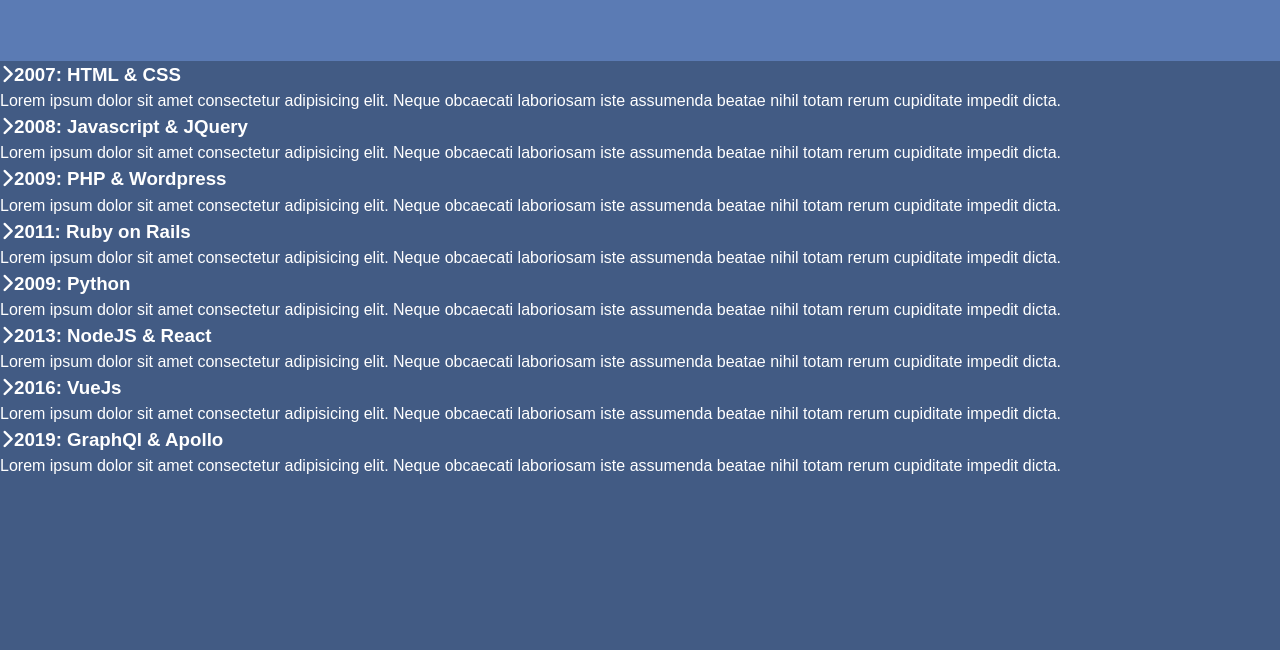
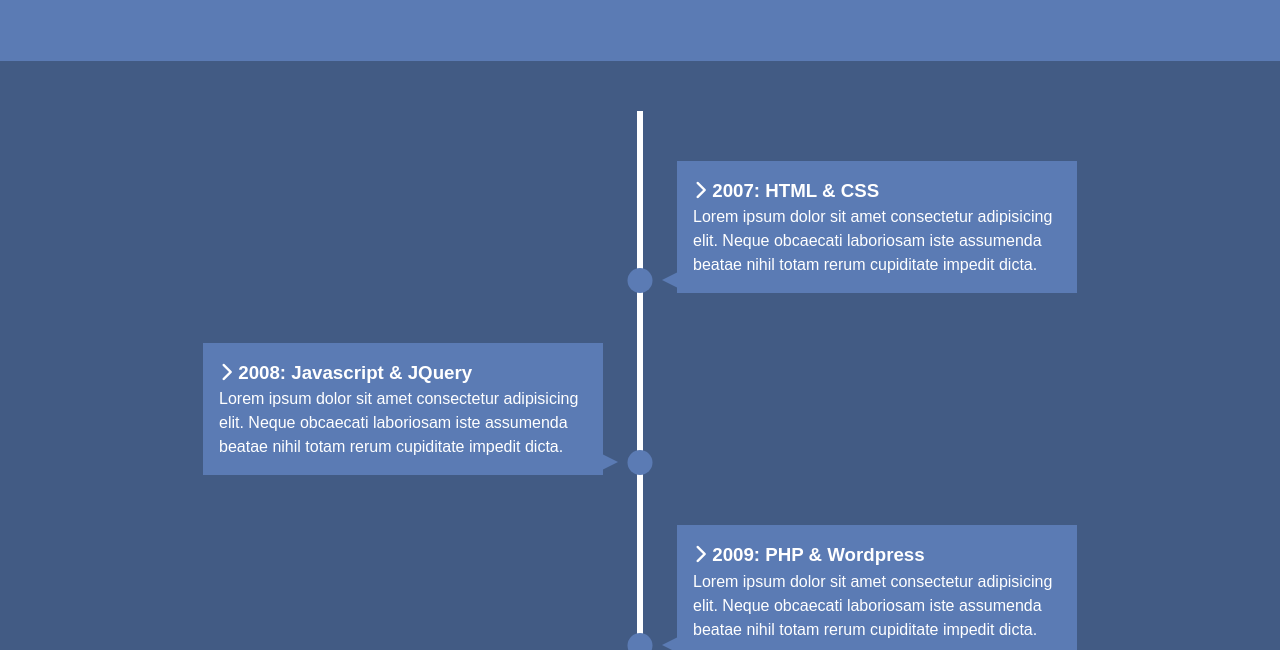
Before and after one commit to kaluczadzsi/knowledge-resume, a plain HTML site: page index.html in a window 1280 px wide. Shown: the part 150-800 px from the top of the page. Drawn offline with Linux system fonts and the light colour scheme.

Commit message:
Base CSS added

```diff
--- a/style.css
+++ b/style.css
@@ -33,3 +33,75 @@ body {
 h1 {
   font-size: 2.3rem;
 }
+
+#timeline ul {
+  background: var(--primary-color);
+  padding: 50px 0;
+}
+
+/* Crate Line */
+#timeline ul li {
+  list-style: none;
+  position: relative;
+  width: 6px;
+  margin: 0 auto;
+  padding-top: 50px;
+  background: #fff;
+}
+
+/* Boxes */
+#timeline ul li div {
+  position: relative;
+  bottom: 0;
+  width: 400px;
+  padding: 1rem;
+  background: var(--secondary-color);
+  transition: all 0.5s ease-in-out;
+}
+
+/* Right Side */
+#timeline ul li:nth-child(odd) div {
+  left: 40px;
+}
+
+#timeline ul li:nth-child(even) div {
+  left: -434px;
+}
+
+/* Dots */
+#timeline ul li:after {
+  content: '';
+  position: absolute;
+  width: 25px;
+  height: 25px;
+  border-radius: 50%;
+  background: var(--secondary-color);
+  bottom: 0;
+  left: 50%;
+  transform: translateX(-50%);
+  transition: background 0.5s ease-int-out;
+}
+
+/* Arrows Base */
+#timeline div:before {
+  content: '';
+  position: absolute;
+  bottom: 5px;
+  width: 0;
+  height: 0;
+  border-style: solid;
+}
+
+/* Right Side Arrows */
+#timeline ul li:nth-child(odd) div:before {
+  left: -15px;
+  border-width: 8px 16px 8px 0;
+  border-color: transparent var(--secondary-color) transparent transparent;
+}
+
+/* Left Side Arrows */
+#timeline ul li:nth-child(even) div:before {
+  right: -15px;
+  border-width: 8px 0 8px 16px;
+  border-color: transparent transparent transparent var(--secondary-color);
+}
```
Also changed, not shown: index.html (+8 -8 lines).
